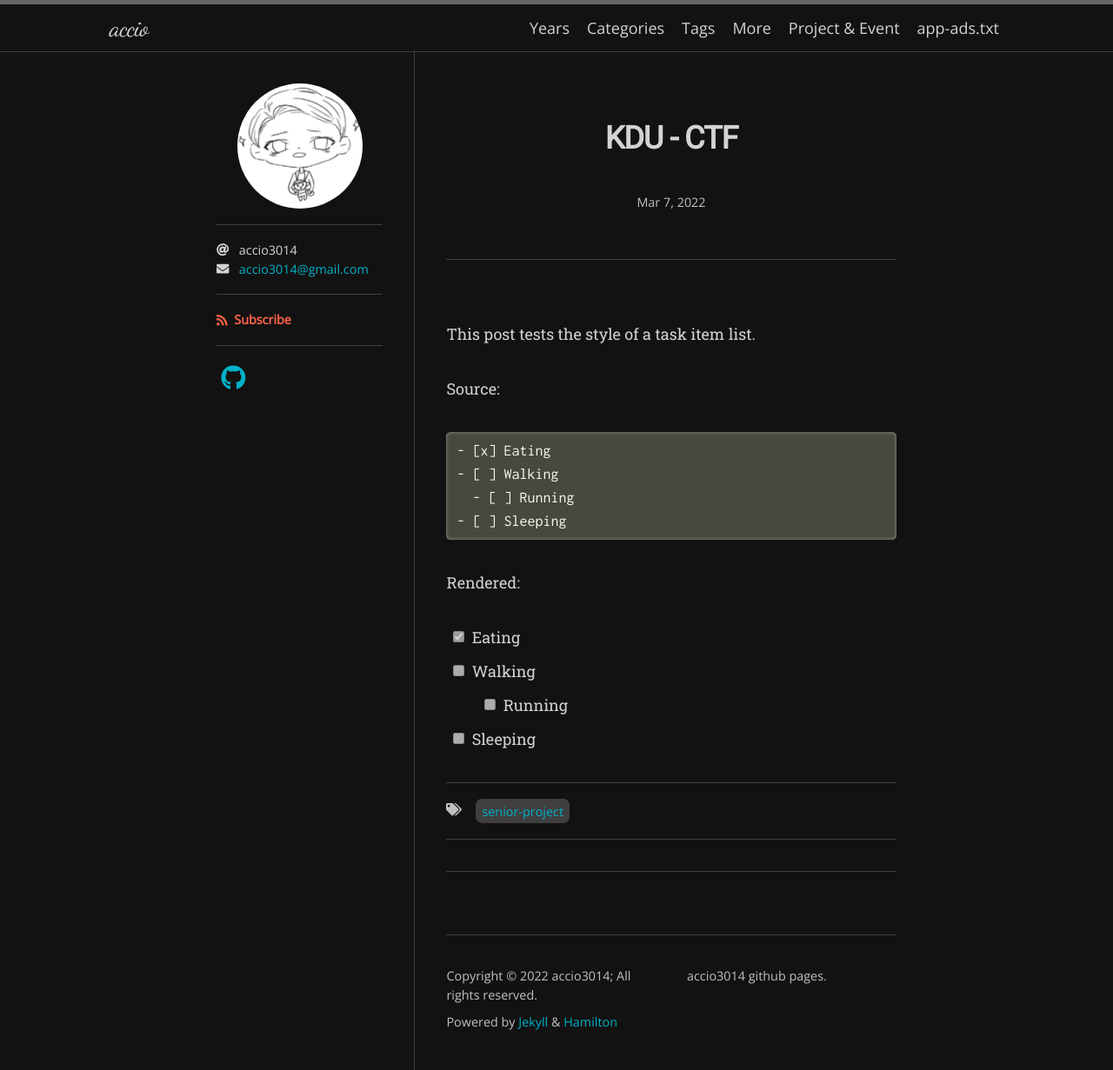
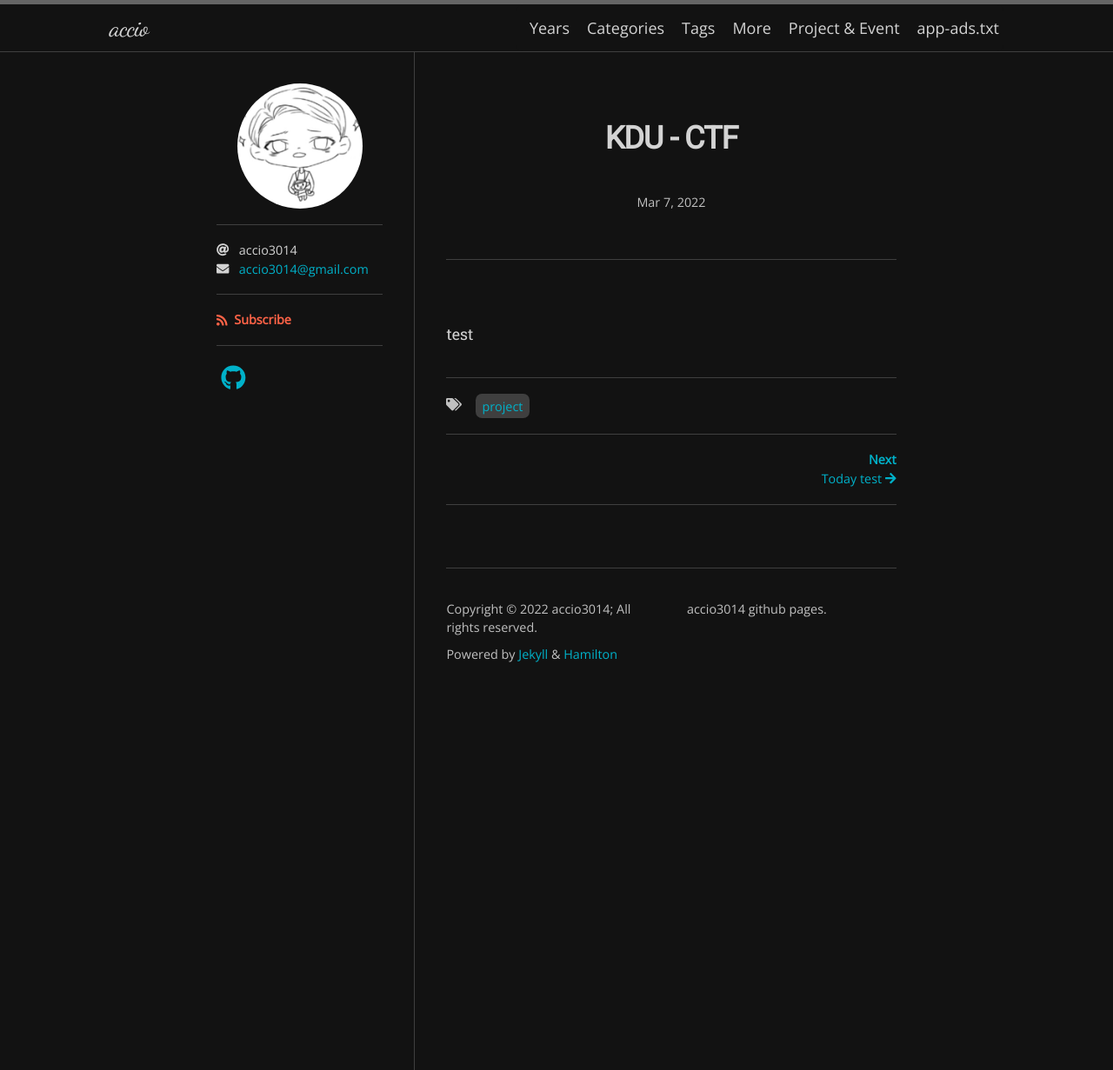
Before and after one commit to accio3014/accio3014.github.io, a Jekyll site: the page built from _posts/2022-03-07-KDU-CTF.md, in a window 1280 px wide. Shown: the whole page at 87% size. Built offline with Jekyll 4.4.1, drawn with Linux system fonts in a browser that asks for light colours; nearby versions of some CDN libraries; some web fonts are replaced.

Commit message:
page setting

````diff
--- a/_posts/2022-03-07-KDU-CTF.md
+++ b/_posts/2022-03-07-KDU-CTF.md
@@ -1,23 +1,7 @@
 ---
 layout: post
 title: KDU - CTF
-tags: [senior project]
+tags: [project]
 ---
 
-This post tests the style of a task item list.
-
-Source:
-
-```markdown
-- [x] Eating
-- [ ] Walking
-  - [ ] Running
-- [ ] Sleeping
-```
-
-Rendered:
-
-- [x] Eating
-- [ ] Walking
-  - [ ] Running
-- [ ] Sleeping
+test
````
Also changed, not shown: _posts/2022-06-17-test.md (added, +7 -0 lines).
